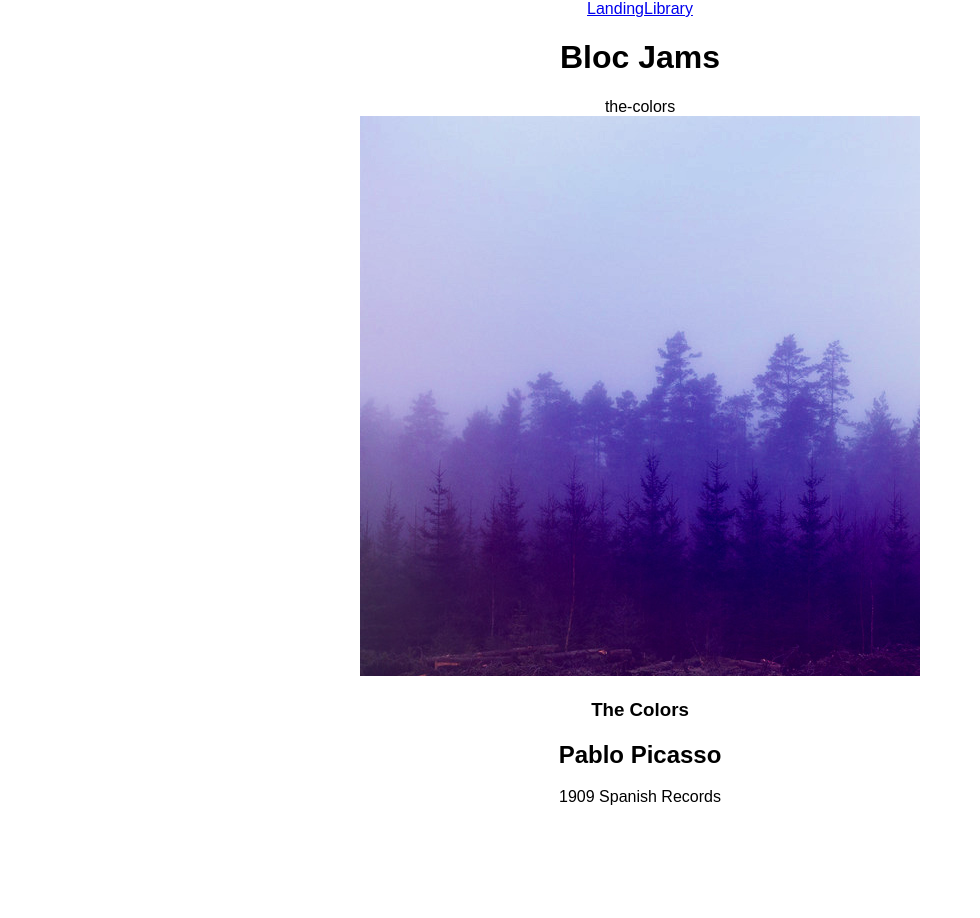
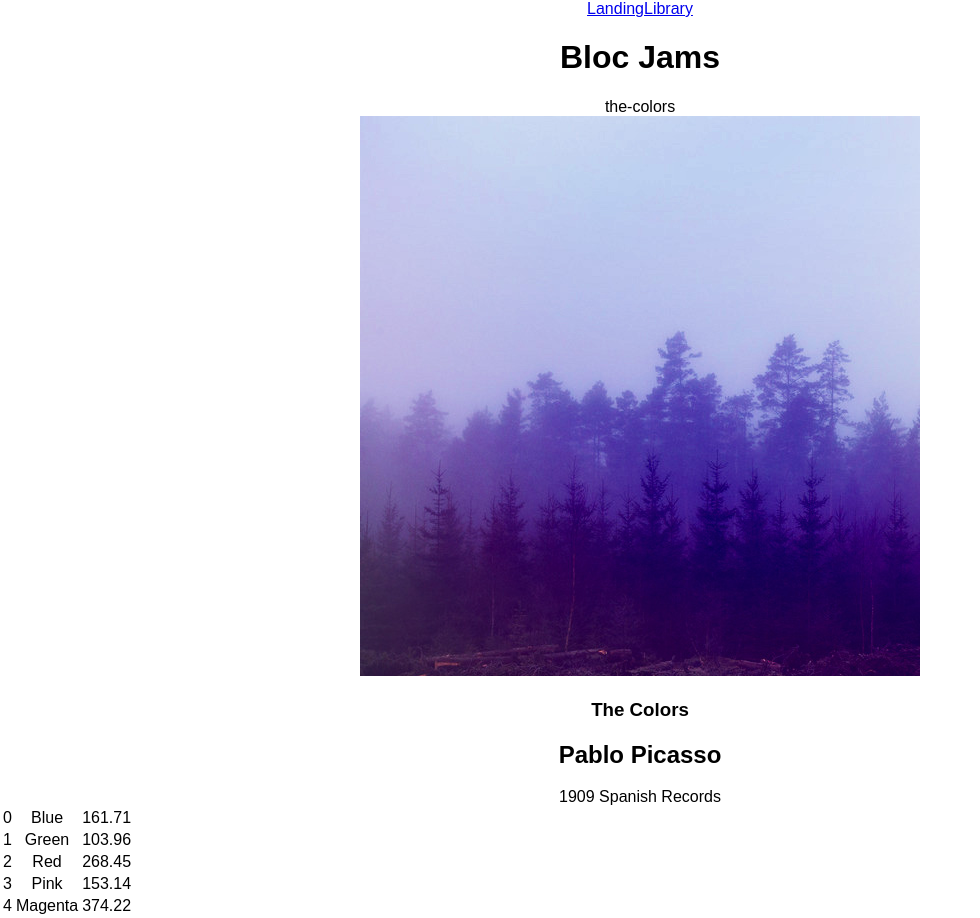
Before and after one commit to Melanie27/bloc-jams-react, a React (Create React App) app: page /album/the-colors in a window 1280 px wide. Shown: the whole page, without its empty margins (0-980 px from the left). Before the commit the page ends 806 px from the top, so only its background shows below. Built offline with nearby package versions, Linux system fonts and the light colour scheme.

Commit message:
song list

```diff
--- a/public/index.html
+++ b/public/index.html
@@ -10,6 +10,7 @@
     -->
     <link rel="manifest" href="%PUBLIC_URL%/manifest.json">
     <link rel="shortcut icon" href="%PUBLIC_URL%/favicon.ico">
+    <link href="http://code.ionicframework.com/ionicons/2.0.1/css/ionicons.min.css">
     <!--
       Notice the use of %PUBLIC_URL% in the tags above.
       It will be replaced with the URL of the `public` folder during the build.
--- a/src/components/Album.js
+++ b/src/components/Album.js
@@ -30,8 +30,10 @@ class Album extends Component {
                 <h1 id="album-title">{this.state.album.title}</h1>
              <h2 className="artist">{this.state.album.artist}</h2>
              <div id="release-info">{this.state.album.releaseInfo}</div>
+
                 </div>
             </section>
+
 
             <table id="song-list">
                 <colgroup>
@@ -40,7 +42,19 @@ class Album extends Component {
                     <col id="song-duration-column" />
                 </colgroup>
                 <tbody>
+                    {
+                        this.state.album.songs.map( (songs, index) =>
+                            <tr className ="song-details" key={index}>
+                                <td>
+                                {index}
+                                </td>
+                                <td >{songs.title}</td>
+                                <td >{songs.duration}</td>
+                            </tr>
+                        )
+                    }
                 </tbody>
+
             </table>
         </section>
       );
```
